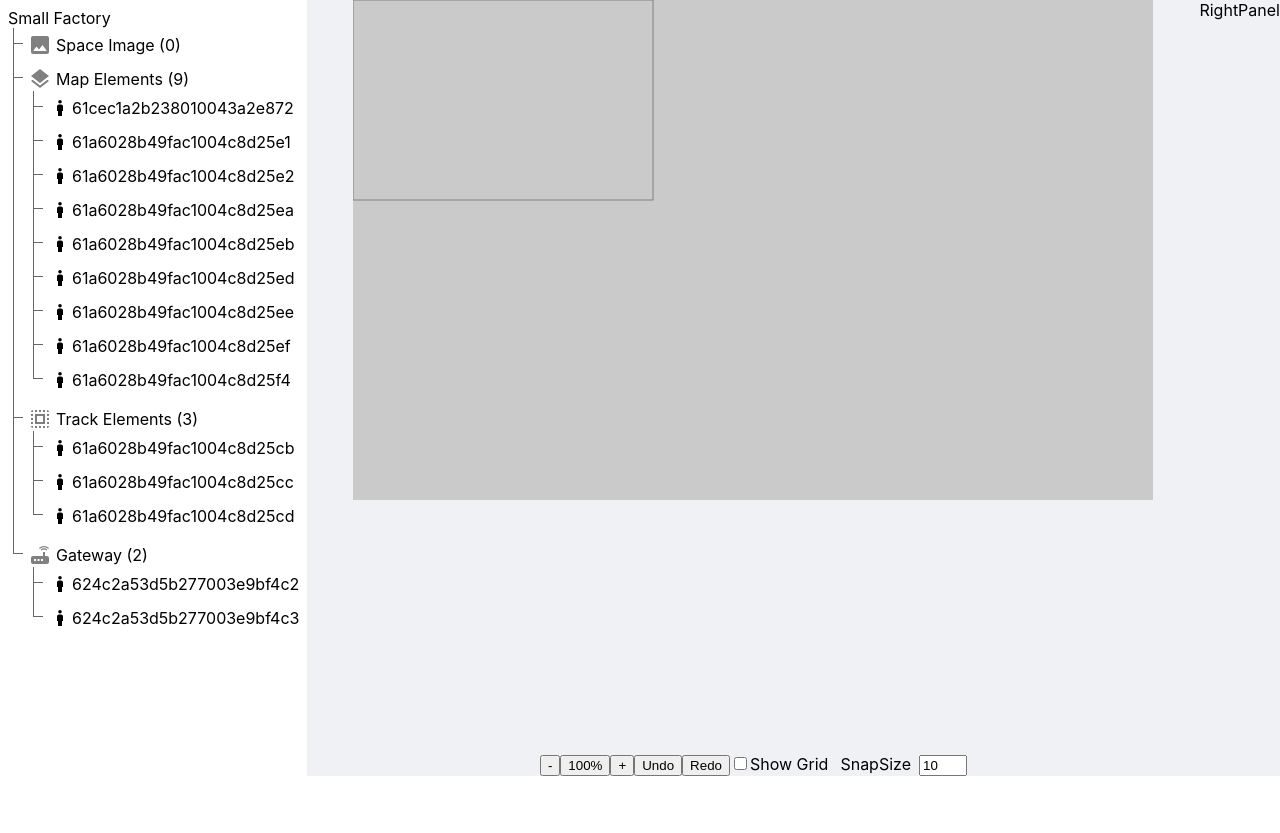
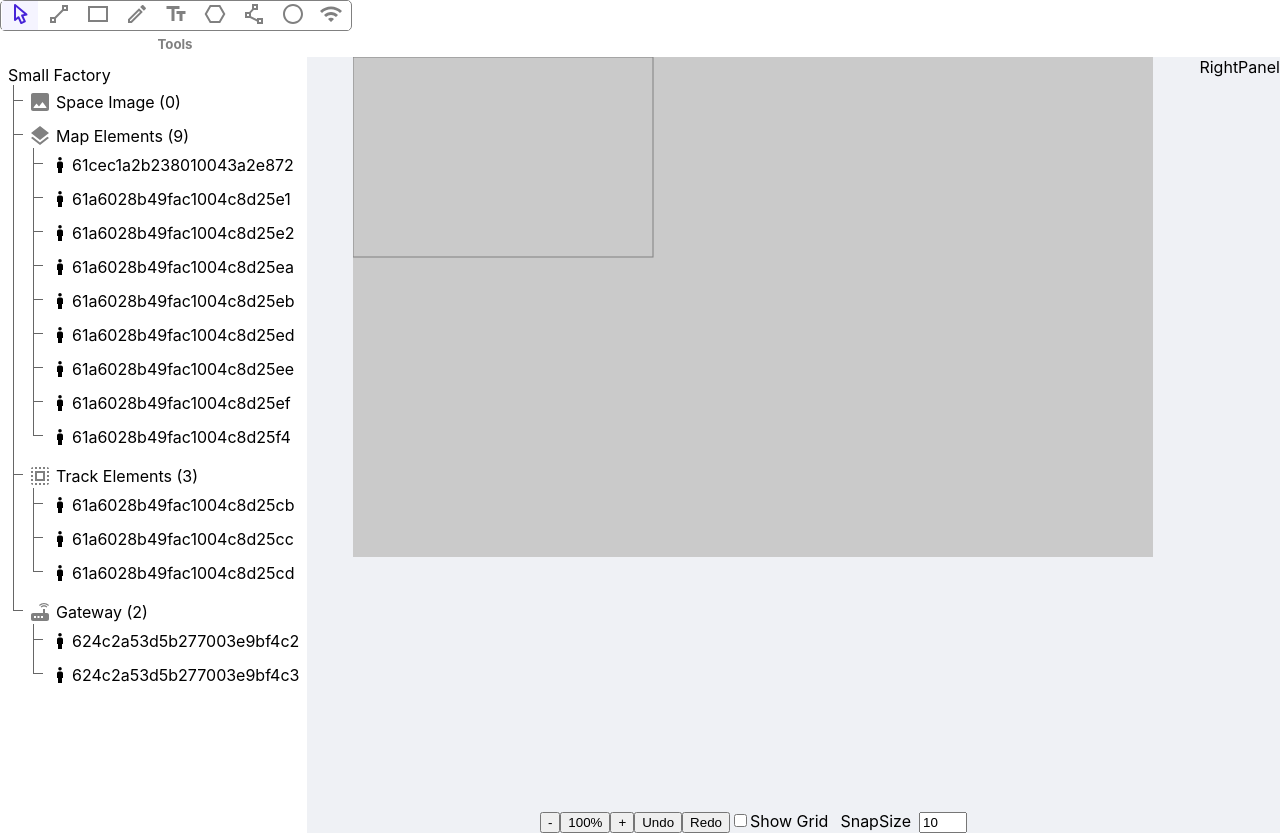
Before and after one commit to abhishek-syook/test-canvas, a React (Create React App) app: page / in a window 1280 px wide. Before the commit the page ends 800 px from the top, so only its background shows below. Built offline with nearby package versions, Linux system fonts and the light colour scheme.

Commit message:
change index file to toolbar file and move to top panel components folder, add css to toolbar, add selected colors in index css and add fill attribute to all icons path element

```diff
--- a/src/assets/toolIcons.tsx
+++ b/src/assets/toolIcons.tsx
@@ -13,22 +13,37 @@ const icons = {
 			d="M15,3V7.59L7.59,15H3V21H9V16.42L16.42,9H21V3M17,5H19V7H17M5,17H7V19H5"
 		/>
 	),
-	rectangle: <path d="M2 4v16h20V4H2zm18 14H4V6h16v12z" />,
+	rectangle: <path fill="currentColor" d="M2 4v16h20V4H2zm18 14H4V6h16v12z" />,
 	pencil: (
-		<path d="M3 17.25V21h3.75L17.81 9.94l-3.75-3.75L3 17.25zM5.92 19H5v-.92l9.06-9.06.92.92L5.92 19zM20.71 5.63l-2.34-2.34c-.2-.2-.45-.29-.71-.29s-.51.1-.7.29l-1.83 1.83 3.75 3.75 1.83-1.83c.39-.39.39-1.02 0-1.41z" />
+		<path
+			fill="currentColor"
+			d="M3 17.25V21h3.75L17.81 9.94l-3.75-3.75L3 17.25zM5.92 19H5v-.92l9.06-9.06.92.92L5.92 19zM20.71 5.63l-2.34-2.34c-.2-.2-.45-.29-.71-.29s-.51.1-.7.29l-1.83 1.83 3.75 3.75 1.83-1.83c.39-.39.39-1.02 0-1.41z"
+		/>
 	),
-	text: <path d="M2.5 4v3h5v12h3V7h5V4h-13zm19 5h-9v3h3v7h3v-7h3V9z" />,
+	text: <path fill="currentColor" d="M2.5 4v3h5v12h3V7h5V4h-13zm19 5h-9v3h3v7h3v-7h3V9z" />,
 	polyline: (
-		<path d="M15 16v1.26l-6-3v-3.17L11.7 8H16V2h-6v4.9L7.3 10H3v6h5l7 3.5V22h6v-6h-6zM12 4h2v2h-2V4zM7 14H5v-2h2v2zm12 6h-2v-2h2v2z" />
+		<path
+			fill="currentColor"
+			d="M15 16v1.26l-6-3v-3.17L11.7 8H16V2h-6v4.9L7.3 10H3v6h5l7 3.5V22h6v-6h-6zM12 4h2v2h-2V4zM7 14H5v-2h2v2zm12 6h-2v-2h2v2z"
+		/>
 	),
 	polygon: (
-		<path d="M17.2 3H6.8l-5.2 9 5.2 9h10.4l5.2-9-5.2-9zm-1.15 16h-8.1l-4.04-7 4.04-7h8.09l4.04 7-4.03 7z" />
+		<path
+			fill="currentColor"
+			d="M17.2 3H6.8l-5.2 9 5.2 9h10.4l5.2-9-5.2-9zm-1.15 16h-8.1l-4.04-7 4.04-7h8.09l4.04 7-4.03 7z"
+		/>
 	),
 	circle: (
-		<path d="M12 2C6.47 2 2 6.47 2 12s4.47 10 10 10 10-4.47 10-10S17.53 2 12 2zm0 18c-4.42 0-8-3.58-8-8s3.58-8 8-8 8 3.58 8 8-3.58 8-8 8z" />
+		<path
+			fill="currentColor"
+			d="M12 2C6.47 2 2 6.47 2 12s4.47 10 10 10 10-4.47 10-10S17.53 2 12 2zm0 18c-4.42 0-8-3.58-8-8s3.58-8 8-8 8 3.58 8 8-3.58 8-8 8z"
+		/>
 	),
 	gateway: (
-		<path d="m1 9 2 2c4.97-4.97 13.03-4.97 18 0l2-2C16.93 2.93 7.08 2.93 1 9zm8 8 3 3 3-3c-1.65-1.66-4.34-1.66-6 0zm-4-4 2 2c2.76-2.76 7.24-2.76 10 0l2-2C15.14 9.14 8.87 9.14 5 13z" />
+		<path
+			fill="currentColor"
+			d="m1 9 2 2c4.97-4.97 13.03-4.97 18 0l2-2C16.93 2.93 7.08 2.93 1 9zm8 8 3 3 3-3c-1.65-1.66-4.34-1.66-6 0zm-4-4 2 2c2.76-2.76 7.24-2.76 10 0l2-2C15.14 9.14 8.87 9.14 5 13z"
+		/>
 	)
 };
 
--- /dev/null
+++ b/src/components/layout/topPanel/components/toolbar.scss
@@ -0,0 +1,32 @@
+.topPanelSection {
+	width: 350px;
+	text-align: center;
+	color: var(--grey-1);
+
+	.__toolbar {
+		display: flex;
+		justify-content: space-around;
+		width: 350px;
+		border: 1px solid;
+		border-radius: 5px;
+		border-color: var(--grey-1);
+	}
+
+	button {
+		border: 0;
+	}
+
+	.__selected {
+		background-color: var(--background-selected);
+		color: var(--color-selected);
+	}
+
+	.__notSelected {
+		background-color: var(--white);
+		color: var(--grey-1);
+	}
+
+	.__toolText {
+		margin: 5px 0;
+	}
+}
--- /dev/null
+++ b/src/components/layout/topPanel/components/toolbar.tsx
@@ -0,0 +1,34 @@
+import './toolbar.scss';
+
+import React, { FC } from 'react';
+import { ELEMENT_TYPES } from 'constants/index';
+import ToolIcons from 'assets/toolIcons';
+
+interface Props {
+	selectedTool: string;
+	onChange: (elementType: string) => string;
+}
+
+const Toolbar: FC<Props> = ({ selectedTool, onChange }) => {
+	return (
+		<div className="topPanelSection">
+			<div className="__toolbar">
+				{Object.values(ELEMENT_TYPES).map(element => {
+					return (
+						<div key={element} title={element[0].toUpperCase() + element.slice(1)}>
+							<button
+								onClick={() => onChange(element)}
+								className={selectedTool === element ? '__selected' : '__notSelected'}
+							>
+								<ToolIcons name={element} />
+							</button>
+						</div>
+					);
+				})}
+			</div>
+			<h5 className="__toolText">Tools</h5>
+		</div>
+	);
+};
+
+export default Toolbar;
--- a/src/components/layout/topPanel/index.tsx
+++ b/src/components/layout/topPanel/index.tsx
@@ -1,6 +1,5 @@
 import React, { FC } from 'react';
-import Toolbar from 'components/toolbar';
-
+import Toolbar from './components/toolbar';
 interface Props {
 	// any props that come into the component
 	tool: string;
--- a/src/components/toolbar/index.tsx
+++ /dev/null
@@ -1,33 +0,0 @@
-import React, { FC } from 'react';
-import { ELEMENT_TYPES } from '../../constants';
-import ToolIcons from 'assets/toolIcons';
-
-interface Props {
-	selectedTool: string;
-	onChange: (elementType: string) => string;
-}
-
-const Toolbar: FC<Props> = ({ selectedTool, onChange }) => {
-	return (
-		<div style={{ position: 'fixed', display: 'flex' }}>
-			{Object.values(ELEMENT_TYPES).map(element => {
-				return (
-					<div key={element} title={element[0].toUpperCase() + element.slice(1)}>
-						<button
-							onClick={() => onChange(element)}
-							style={
-								selectedTool === element
-									? { backgroundColor: '#F5F4FF', color: '#4724D8' }
-									: { backgroundColor: '#FDFDFD' }
-							}
-						>
-							<ToolIcons name={element} />
-						</button>
-					</div>
-				);
-			})}
-		</div>
-	);
-};
-
-export default Toolbar;
--- a/src/index.css
+++ b/src/index.css
@@ -18,6 +18,8 @@ code {
 	--grey-2: #eff1f5;
 	--grey-3: #cacaca;
 	--white: #fff;
+	--color-selected: #4724d8;
+	--background-selected: #f5f4ff;
 }
 
 .canvasDrawingScrollBar::-webkit-scrollbar {
```
